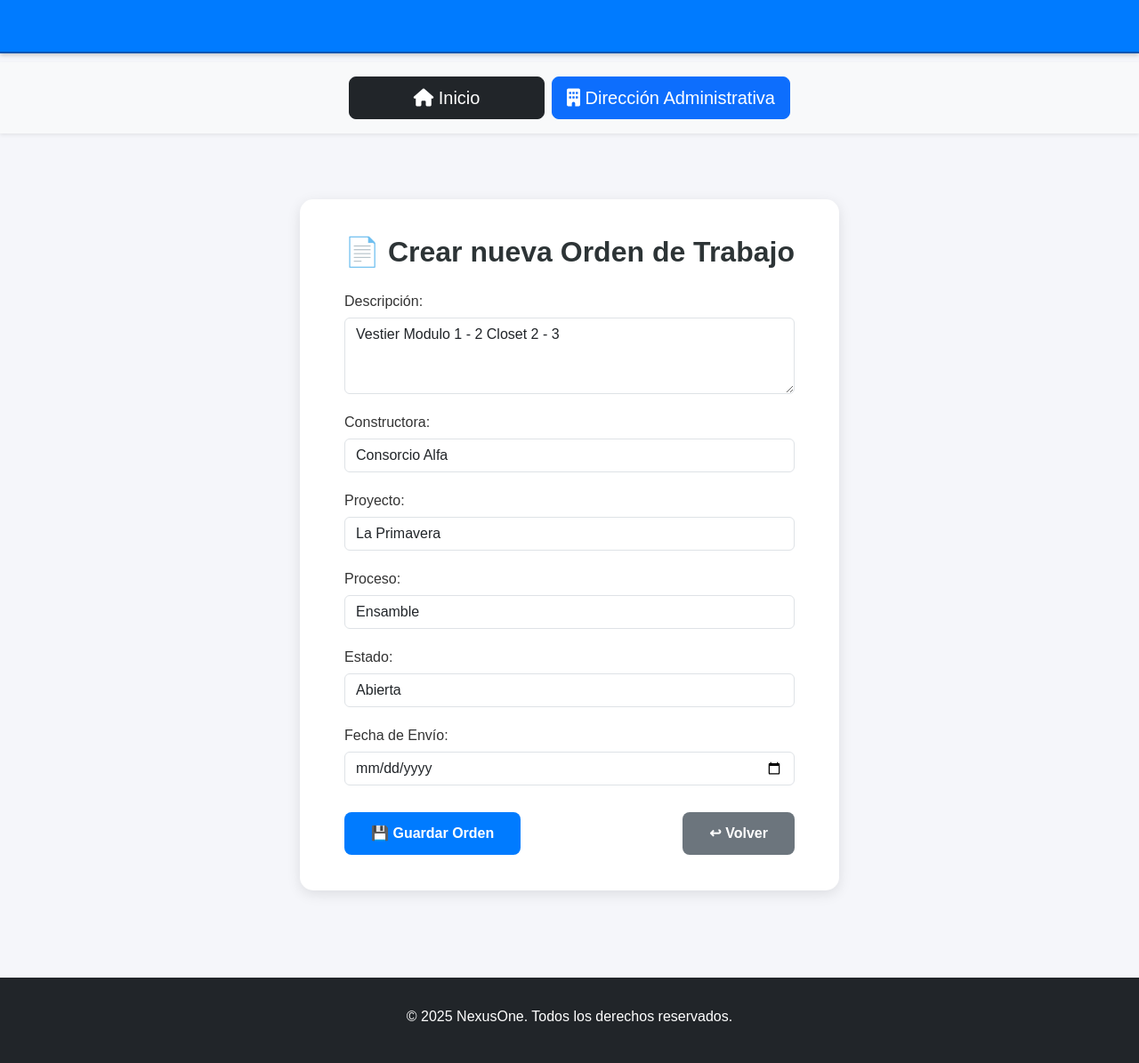
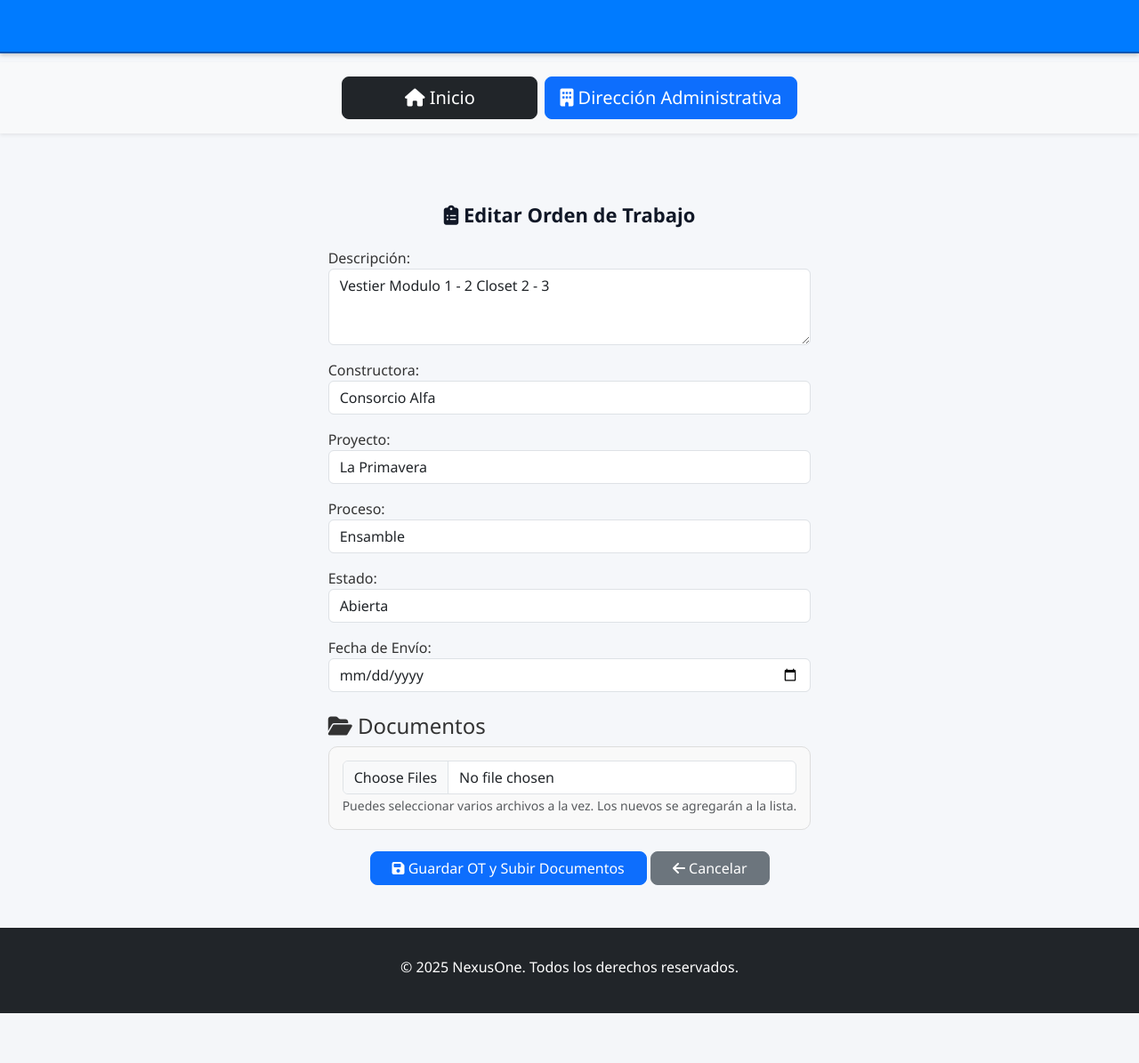
Before and after one commit to Planeacion2510/NX_01, a Django app: page /administrativa/ordenes/editar/4/ in a window 1280 px wide. Shown: the whole page at 89% size. After the commit the page ends 1139 px from the top, so only its background shows below. Run offline with Django 5.2, Linux system fonts and the light colour scheme; data comes from the database, SQL or seed files in the repository.

Commit message:
Creacion de Puente Ngrok – Render - PC

```diff
--- a/nexusone/administrativa/ordenes/templates/administrativa/ordenes/form.html
+++ b/nexusone/administrativa/ordenes/templates/administrativa/ordenes/form.html
@@ -1,103 +1,81 @@
-{% extends 'base.html' %}
+{% extends "base.html" %}
 {% load static %}
 
 {% block content %}
-<div class="container-form">
-  <h2 class="title">📄 Crear nueva Orden de Trabajo</h2>
+<div class="container mt-4">
 
-  <form method="POST" enctype="multipart/form-data" class="orden-form">
+    <!-- Título -->
+    <h2 class="section-title text-center mb-4">
+        <i class="fas fa-clipboard-list"></i> {{ title }}
+    </h2>
+
+    <!-- Formulario -->
+    <form method="post" enctype="multipart/form-data" class="form-modern">
         {% csrf_token %}
         {{ form.as_p }}
 
-    <div class="form-buttons">
-      <button type="submit" class="btn-guardar">💾 Guardar Orden</button>
-      <a href="{% url 'administrativa:ordenes:listar_ordenes' %}"class="btn-volver">↩ Volver</a>
+        <!-- Documentos -->
+        <h4 class="mt-4"><i class="fas fa-folder-open"></i> Documentos</h4>
+
+        <!-- 🗂️ Archivos existentes en tu PC -->
+        {% if archivos_pc %}
+        <div class="documentos-box mb-3">
+            <h5><i class="fas fa-file-alt"></i> Archivos actuales:</h5>
+            <ul class="list-unstyled mb-2">
+                {% for archivo in archivos_pc %}
+                <li class="d-flex justify-content-between align-items-center border-bottom py-1">
+                    <a href="{{ ngrok_url }}/administrativa/ordenes/descargar-archivo/{{ orden.numero }}/{{ archivo }}" target="_blank">
+                        <i class="fas fa-paperclip text-primary"></i> {{ archivo }}
+                    </a>
+                    <a href="{% url 'administrativa:ordenes:eliminar_documento' orden.id %}?archivo={{ archivo }}"
+                       class="text-danger small"
+                       onclick="return confirm('¿Seguro que deseas eliminar este archivo de tu PC?');">
+                        <i class="fas fa-trash"></i> eliminar
+                    </a>
+                </li>
+                {% endfor %}
+            </ul>
+        </div>
+        {% endif %}
+
+        <!-- 📎 Subir nuevos archivos -->
+        <div class="documentos-box mb-3">
+            <input
+                type="file"
+                name="archivos"
+                id="id_archivos"
+                class="form-control"
+                multiple
+                accept=".pdf,.doc,.docx,.jpg,.png,.xlsx,.xls"
+            >
+            <small class="text-muted">Puedes seleccionar varios archivos a la vez. Los nuevos se agregarán a la lista.</small>
+        </div>
+
+        <!-- Botones -->
+        <div class="form-actions text-center mt-4">
+            <button type="submit" class="btn btn-primary px-4">
+                <i class="fas fa-save"></i> Guardar OT y Subir Documentos
+            </button>
+            <a href="{% url 'administrativa:ordenes:listar_ordenes' %}" class="btn btn-secondary px-4">
+                <i class="fas fa-arrow-left"></i> Cancelar
+            </a>
         </div>
     </form>
 </div>
 
 <style>
-  body {
-    background-color: #f5f6fa;
-    font-family: "Poppins", sans-serif;
+.documentos-box {
+    border: 1px solid #ddd;
+    border-radius: 10px;
+    padding: 15px;
+    background: #f9f9f9;
 }
-
-  .container-form {
-    max-width: 750px;
-    margin: 50px auto;
-    background: #fff;
-    padding: 40px 50px;
-    border-radius: 15px;
-    box-shadow: 0 4px 15px rgba(0,0,0,0.1);
+.documentos-box:hover {
+    background-color: #f1f7ff;
 }
-
-  .title {
-    text-align: center;
-    color: #2d3436;
-    font-weight: 600;
-    margin-bottom: 25px;
-  }
-
-  .orden-form p {
-    margin-bottom: 20px;
-  }
-
-  label {
-    display: block;
+.btn-primary, .btn-secondary {
+    border-radius: 8px;
     font-weight: 500;
-    margin-bottom: 6px;
-    color: #333;
-  }
-
-  input, select, textarea {
-    width: 100%;
-    padding: 10px 12px;
-    border: 1px solid #ccc;
-    border-radius: 8px;
-    font-size: 15px;
-    background-color: #f9f9f9;
-    transition: all 0.3s ease;
-  }
-
-  input:focus, select:focus, textarea:focus {
-    border-color: #007bff;
-    outline: none;
-    background-color: #fff;
-  }
-
-  .form-buttons {
-    display: flex;
-    justify-content: space-between;
-    margin-top: 30px;
-  }
-
-  .btn-guardar {
-    background-color: #007bff;
-    color: #fff;
-    font-weight: 600;
-    border: none;
-    padding: 12px 30px;
-    border-radius: 8px;
-    cursor: pointer;
-    transition: background 0.3s ease;
-  }
-
-  .btn-guardar:hover {
-    background-color: #0056b3;
-  }
-
-  .btn-volver {
-    background-color: #6c757d;
-    color: white;
-    text-decoration: none;
-    padding: 12px 30px;
-    border-radius: 8px;
-    font-weight: 600;
-    transition: background 0.3s ease;
-  }
-
-  .btn-volver:hover {
-    background-color: #5a6268;
 }
 </style>
 {% endblock %}
```
Lines whose indentation alone changed are shown as unchanged.
